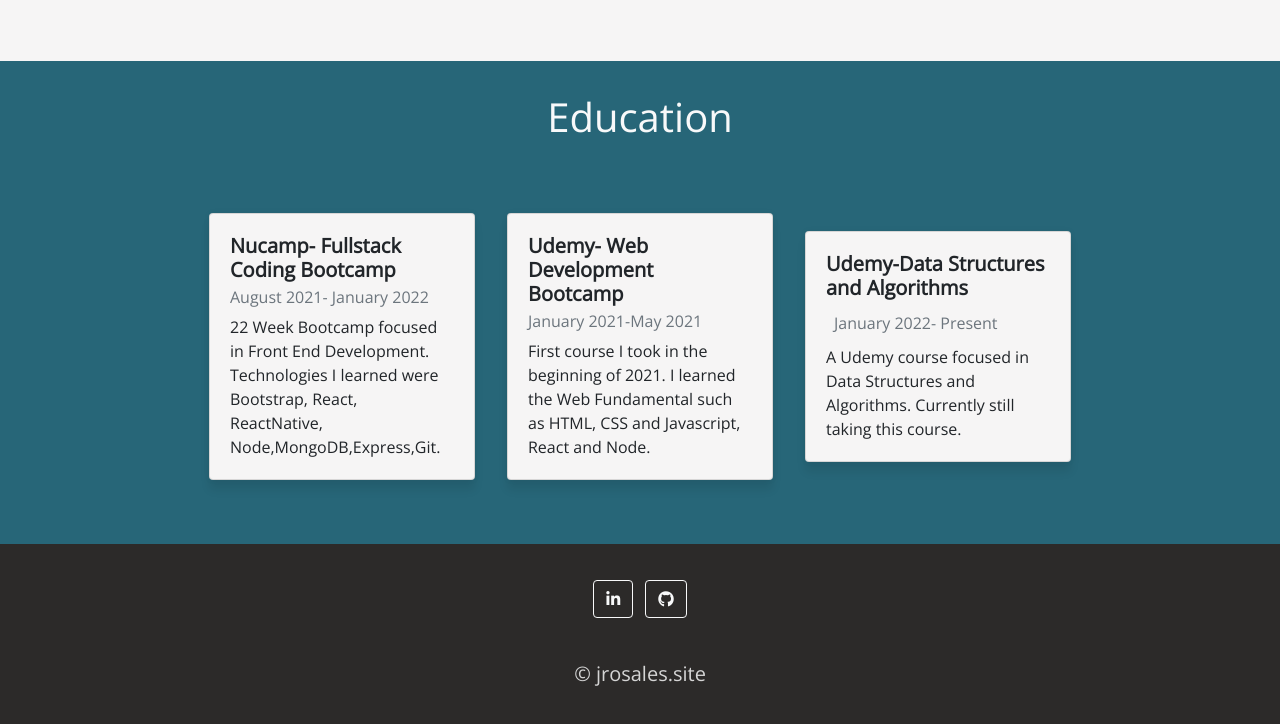
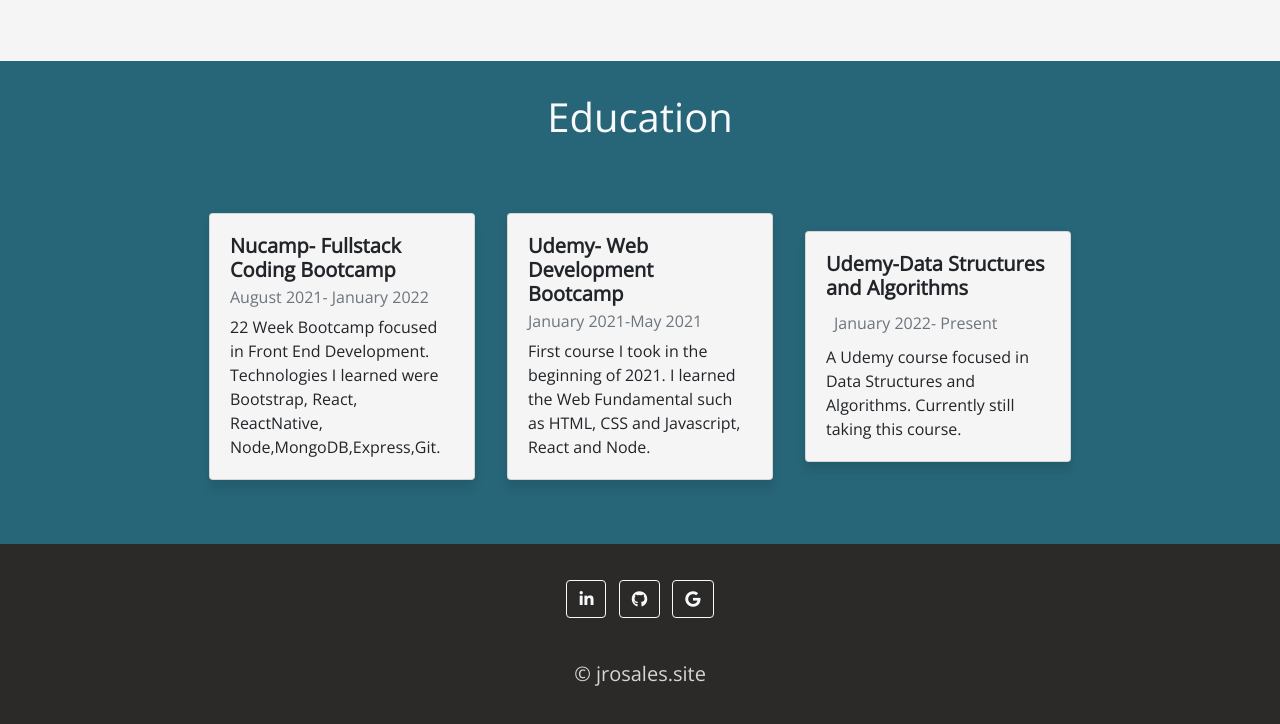
Before and after one commit to jrosales6213/Personal-Website, a plain HTML site: page index.html in a window 1280 px wide. Shown: the part 2510-3234 px from the top of the page. Drawn offline with nearby package versions, Linux system fonts and the light colour scheme.

Commit message:
google icon

```diff
--- a/index.html
+++ b/index.html
@@ -223,6 +223,9 @@
 					<a class="btn btn-outline-light btn-floating m-1" href="https://www.linkedin.com/in/jesus-rosales-548754200/" target="_blank" role="button"
 					  ><i class="fab fa-linkedin-in"></i></a>
 					<a class="btn btn-outline-light btn-floating m-1" href="https://github.com/jrosales6213" target="_blank" role="button"><i class="fab fa-github"></i></a>
+					<a class="btn btn-outline-light btn-floating m-1" href="mailto:jrosales6213@gmail.com" role="button"
+				><i class="fab fa-google"></i
+			  ></a>
 				  </section>
 			</div>
 		</div>
```
